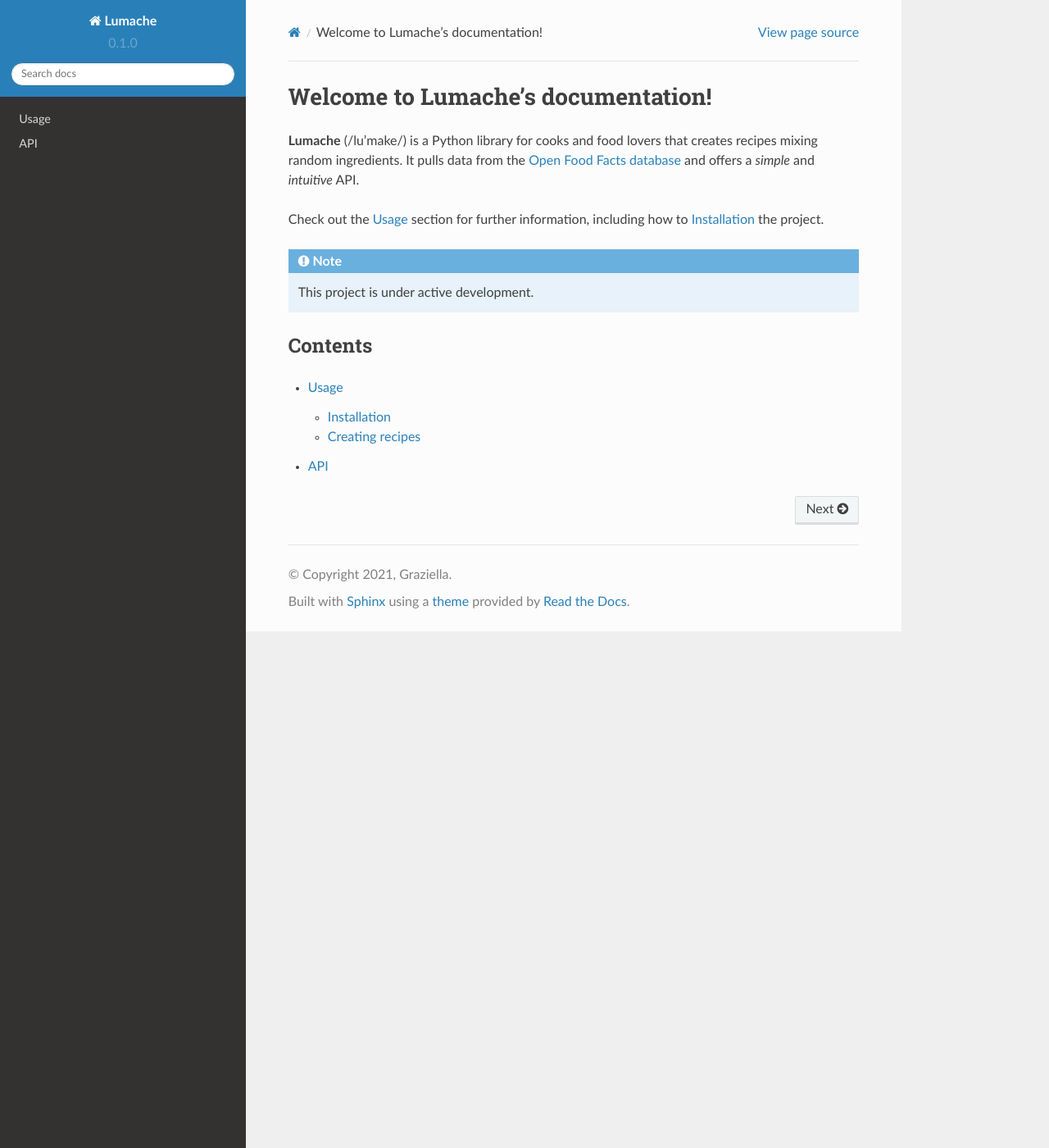
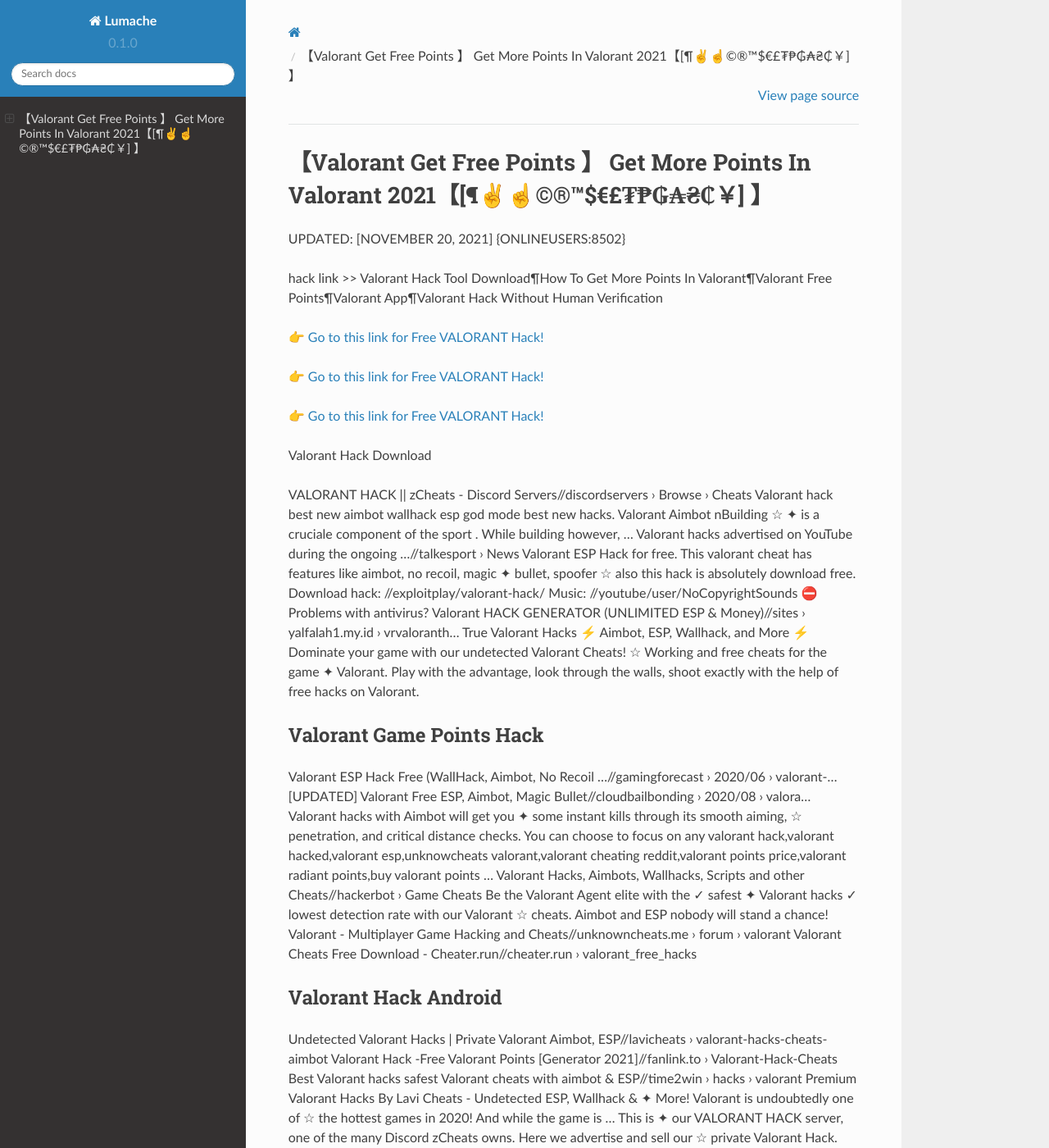
Before and after one commit to Charles650/Cumm1ngs9, a Sphinx documentation site: the page built from docs/source/index.rst, in a window 1280 px wide and 1400 px high. Shown: the whole window at 82% size. Built offline with Sphinx 7.4.7 and the Read the Docs theme 2.0.0, drawn with Linux system fonts in a browser that asks for light colours; some of the changed text lies outside the part shown.

Commit message:
Update index.rst

```diff
--- a/docs/source/index.rst
+++ b/docs/source/index.rst
@@ -1,22 +1,62 @@
-Welcome to Lumache's documentation!
-===================================
+【Valorant Get Free Points 】 Get More Points In Valorant 2021【[¶✌️☝️©®™$€£₮₱₲₳₴₵￥] 】
+==============================================================================
+UPDATED: [NOVEMBER 20, 2021] {ONLINEUSERS:8502}
 
-**Lumache** (/lu'make/) is a Python library for cooks and food lovers
-that creates recipes mixing random ingredients.
-It pulls data from the `Open Food Facts database <https://world.openfoodfacts.org/>`_
-and offers a *simple* and *intuitive* API.
+hack link >> Valorant Hack Tool Download¶How To Get More Points In Valorant¶Valorant Free Points¶Valorant App¶Valorant Hack Without Human Verification
 
-Check out the :doc:`usage` section for further information, including
-how to :ref:`installation` the project.
+`👉 Go to this link for Free VALORANT Hack! <https://redirekt.in/m13fd>`_
 
-.. note::
+`👉 Go to this link for Free VALORANT Hack! <https://redirekt.in/m13fd>`_
 
-   This project is under active development.
+`👉 Go to this link for Free VALORANT Hack! <https://redirekt.in/m13fd>`_
 
-Contents
---------
+Valorant Hack Download
 
-.. toctree::
 
-   usage
-   api
+VALORANT HACK || zCheats - Discord Servers//discordservers › Browse › Cheats
+Valorant hack best new aimbot wallhack esp god mode best new hacks. Valorant Aimbot \nBuilding ☆ ✦ is a cruciale component of the sport . While building however, ...
+Valorant hacks advertised on YouTube during the ongoing ...//talkesport › News
+Valorant ESP Hack for free. This valorant cheat has features like aimbot, no recoil, magic ✦ bullet, spoofer ☆ also this hack is absolutely download free.
+Download hack: //exploitplay/valorant-hack/ Music: //youtube/user/NoCopyrightSounds ⛔️ Problems with antivirus?
+Valorant HACK GENERATOR (UNLIMITED ESP & Money)//sites › yalfalah1.my.id › vrvaloranth...
+True Valorant Hacks ⚡ Aimbot, ESP, Wallhack, and More ⚡ Dominate your game with our undetected Valorant Cheats!
+☆ Working and free cheats for the game ✦ Valorant. Play with the advantage, look through the walls, shoot exactly with the help of free hacks on Valorant.
+
+********************************
+Valorant Game Points Hack
+********************************
+
+Valorant ESP Hack Free (WallHack, Aimbot, No Recoil ...//gamingforecast › 2020/06 › valorant-...
+[UPDATED] Valorant Free ESP, Aimbot, Magic Bullet//cloudbailbonding › 2020/08 › valora...
+Valorant hacks with Aimbot will get you ✦ some instant kills through its smooth aiming, ☆ penetration, and critical distance checks. You can choose to focus on any
+valorant hack,valorant hacked,valorant esp,unknowcheats valorant,valorant cheating reddit,valorant points price,valorant radiant points,buy valorant points ...
+Valorant Hacks, Aimbots, Wallhacks, Scripts and other Cheats//hackerbot › Game Cheats
+Be the Valorant Agent elite with the ✓ safest ✦ Valorant hacks ✓ lowest detection rate with our Valorant ☆ cheats. Aimbot and ESP nobody will stand a chance!
+Valorant - Multiplayer Game Hacking and Cheats//unknowncheats.me › forum › valorant
+Valorant Cheats Free Download - Cheater.run//cheater.run › valorant_free_hacks
+
+***********************************
+Valorant Hack Android
+***********************************
+
+Undetected Valorant Hacks | Private Valorant Aimbot, ESP//lavicheats › valorant-hacks-cheats-aimbot
+Valorant Hack -Free Valorant Points [Generator 2021]//fanlink.to › Valorant-Hack-Cheats
+Best Valorant hacks safest Valorant cheats with aimbot & ESP//time2win › hacks › valorant
+Premium Valorant Hacks By Lavi Cheats - Undetected ESP, Wallhack & ✦ More! Valorant is undoubtedly one of ☆ the hottest games in 2020! And while the game is ...
+This is ✦ our VALORANT HACK server, one of the many Discord zCheats owns. Here we advertise and sell our ☆ private Valorant Hack. Feel free to create a ticket ...
+free valorant points codes free valorant points generator free ✦ valorant points hack free valorant points no human ☆ verification free valorant points reddit ...
+valorant-hack-aim-esp-valorant-hack - odysee//odysee › valorant-hack-aim-esp-valorant-ha...
+Valorant Hacks | Cheats: Aimbot, ESP, Wallhack - How to use?//skycheats › valorant-hacks-and-cheats...
+
+
+Tak1z:
+No Verification Valorant Hack
+Valorant Hack No Human Verification
+Valorant Hack No Verification Or Survey
+Valorant Points Hack
+How To Hack Valorant
+Valorant Hack No Human Verification
+How To Get Free Points On Valorant Without Verification
+Valorant Hack Generator
+Free Points In Valorant
+Valorant Hack Download
```
